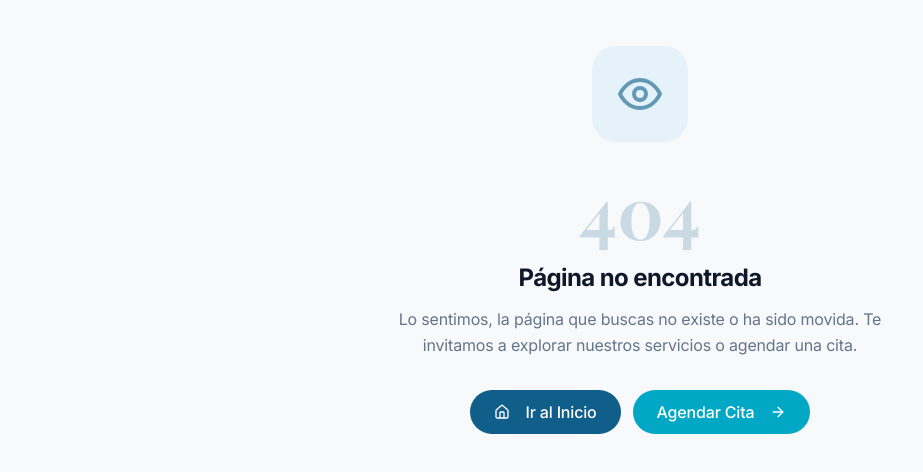
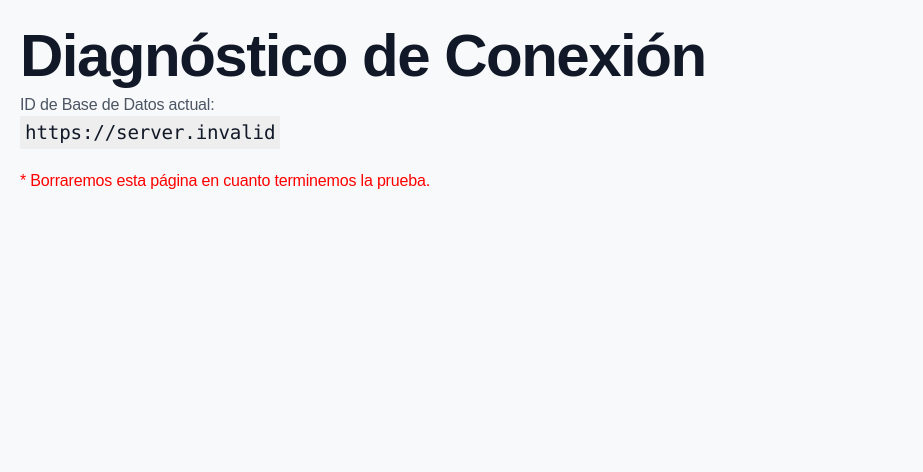
Before and after one commit to Raynies56/MEC, a Next.js app: page /debug-url in a window 1280 px wide. Before the commit this address had no page. Shown: the top 472 px of the page, without its empty margins (0-923 px from the left). Built offline with nearby package versions, Linux system fonts and the light colour scheme; no server answers.

Commit message:
chore: add debug page for database verification

```diff
--- /dev/null
+++ b/src/app/debug-url/page.tsx
@@ -0,0 +1,15 @@
+
+export default function DebugPage() {
+  return (
+    <div style={{ padding: '20px', fontFamily: 'sans-serif' }}>
+      <h1>Diagnóstico de Conexión</h1>
+      <p>ID de Base de Datos actual:</p>
+      <code style={{ background: '#eee', padding: '5px', fontSize: '1.2rem' }}>
+        {process.env.NEXT_PUBLIC_SUPABASE_URL || 'No configurada'}
+      </code>
+      <p style={{ marginTop: '20px', color: 'red' }}>
+        * Borraremos esta página en cuanto terminemos la prueba.
+      </p>
+    </div>
+  );
+}
```
